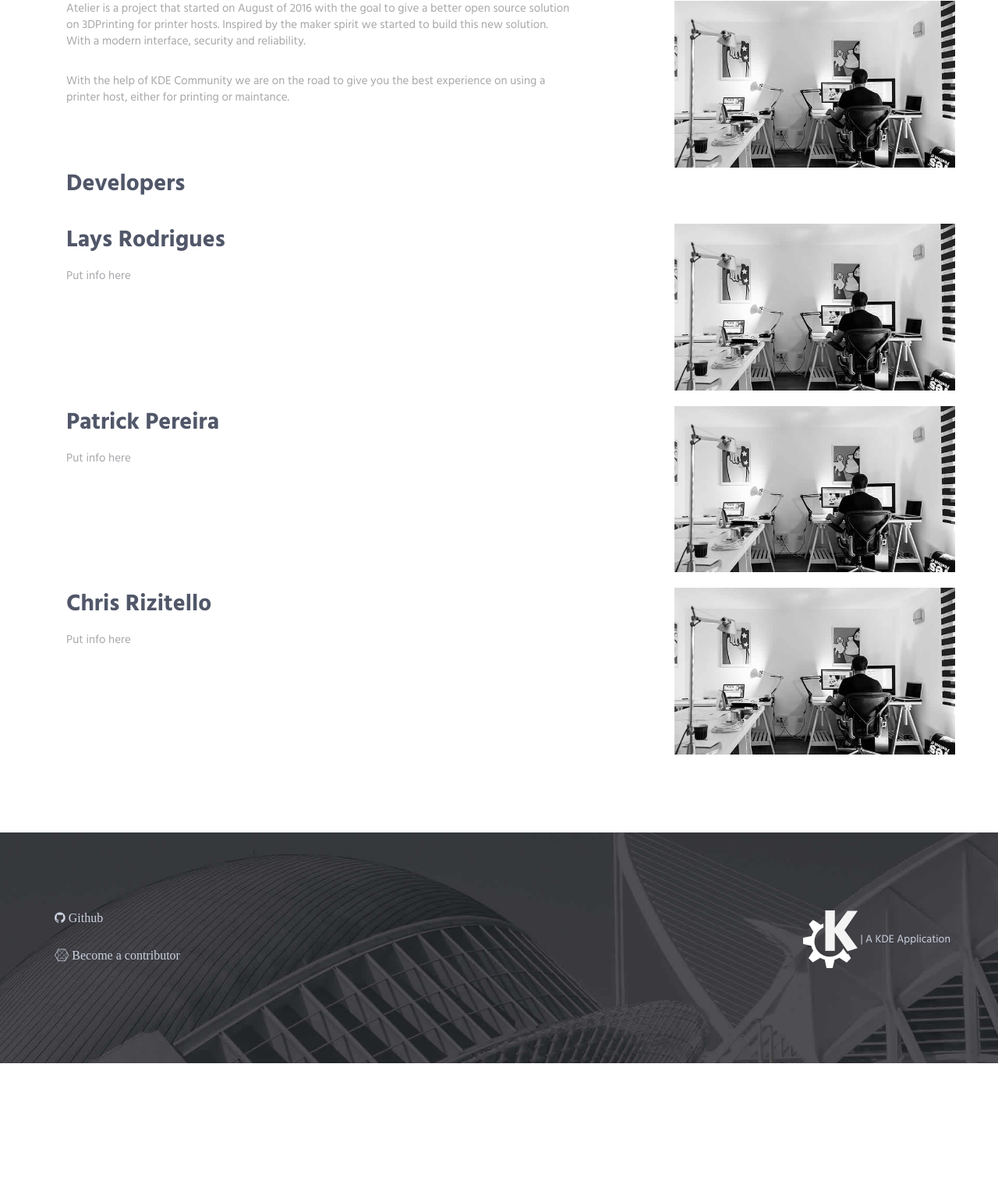
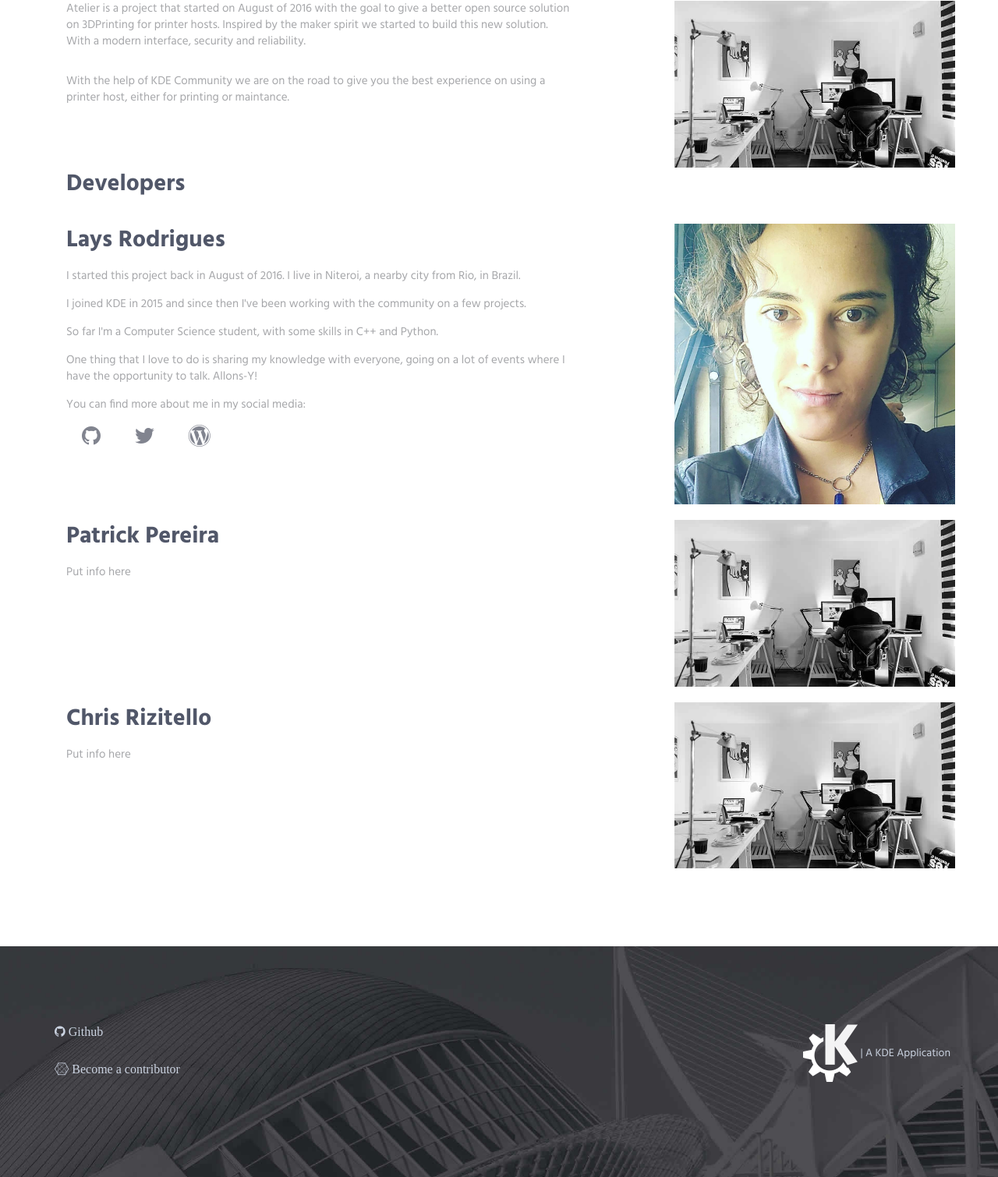
Before and after one commit to sithlord48/WebAtelier, a Flask app: page /about in a window 1280 px wide. Shown: the part 196-1706 px from the top of the page at 78% size. Before the commit the page ends 1560 px from the top, so only its background shows below. Run offline with Flask 2, Linux system fonts and the light colour scheme; some libraries are stand-ins or nearby versions.

Commit message:
Add Lays info and pic on About template
Signed-off-by: Lays Rodrigues <laysrodriguessilva@gmail.com>

```diff
--- a/atelier/templates/about.html
+++ b/atelier/templates/about.html
@@ -36,11 +36,20 @@
       <div class="col-sm-7 sm-margin-b-50">
         <div class="margin-b-30">
           <h2>Lays Rodrigues</h2>
-          <p>Put info here</p>
+          <p>I started this project back in August of 2016. I live in Niteroi, a nearby city from Rio, in Brazil. </p>
+          <p>I joined KDE in 2015 and since then I've been working with the community on a few projects.</p>
+          <p>So far I'm a Computer Science student, with some skills in C++ and Python.</p>
+          <p>One thing that I love to do is sharing my knowledge with everyone, going on a lot of events where I have the opportunity to talk. Allons-Y!</p>
+          <p> You can find more about me in my social media: </p>
+          <row>
+            <a href="https://github.com/lays147" style="padding:20px;"><i class="fa fa-github fa-2x"></i></a>
+            <a href="https://twitter.com/lays147" style="padding:20px;"><i class="fa fa-twitter fa-2x"></i></a>
+            <a href="https://laysrodriguesdev.wordpress.com" style="padding:20px;"><i class="fa fa-wordpress fa-2x"></i></a>
+          </row>
         </div>
       </div>
       <div class="col-sm-4 col-sm-offset-1">
-        <img class="img-responsive" src="{{ url_for('static', filename='img/640x380/01.jpg') }}" alt="Our Office">
+        <img class="img-responsive" src="{{ url_for('static', filename='img/developers/lays.jpg') }}" alt="Our Office">
       </div>
     </div>
     <br/>
```
Also changed, not shown: atelier/static/img/developers/lays.jpg (added).
